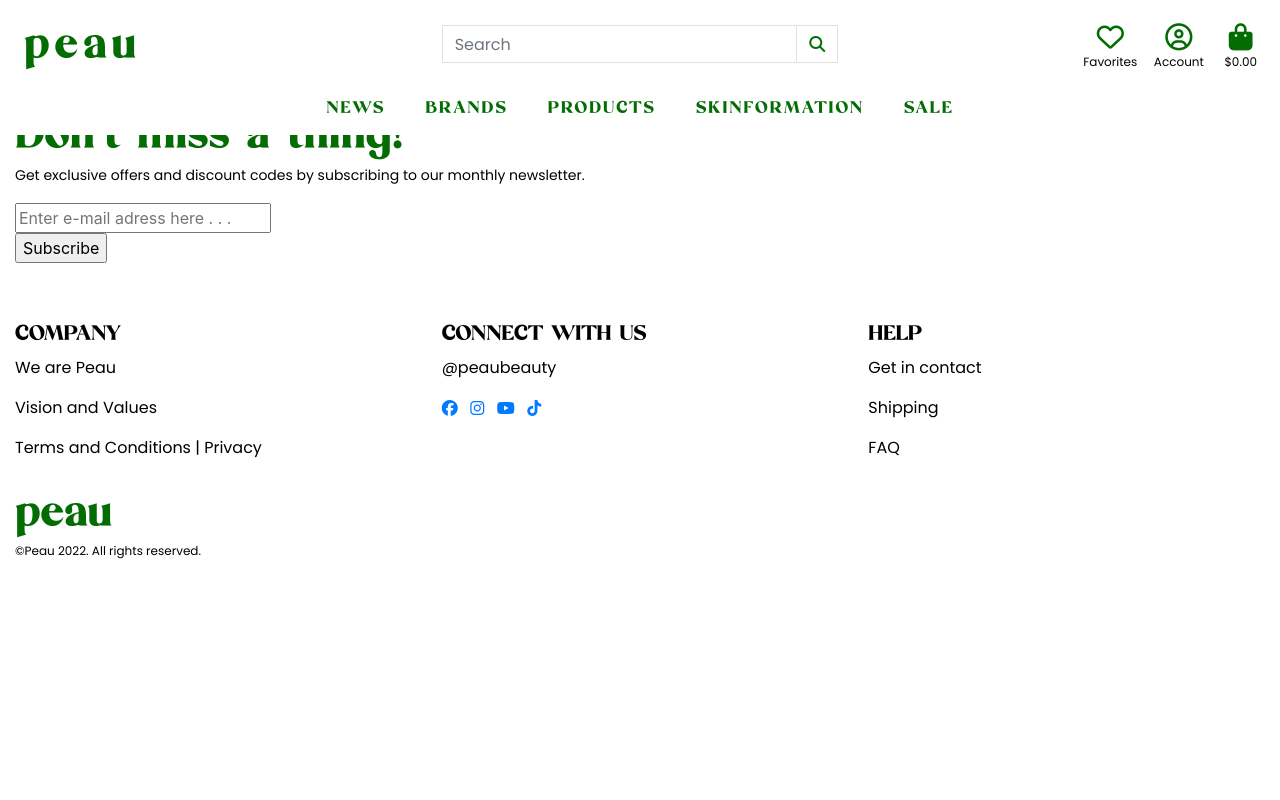
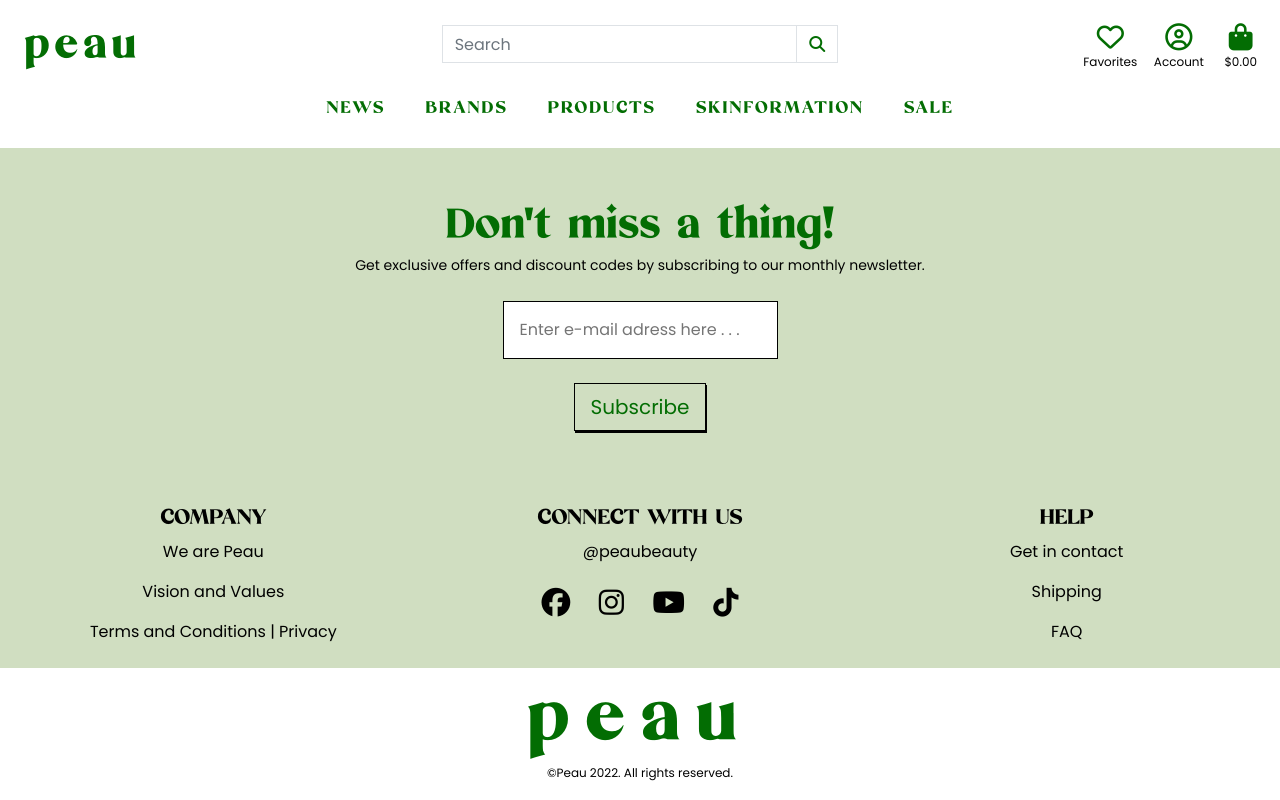
Before and after one commit to Code-Institute-Submissions/peau-beauty-project, a Django app: page / in a window 1280 px wide. Run offline with Django 3.2, Linux system fonts and the light colour scheme; some libraries are stand-ins or nearby versions.

Commit message:
Style footer content

```diff
--- a/static/css/base.css
+++ b/static/css/base.css
@@ -19,6 +19,11 @@
     flex-direction: column;
 }
 
+footer {
+    background-color: #d0dec1;
+    text-align: center;
+    margin-top: 90px;
+}
 
 /* Fontstyling for Logo, Headings and Paragraphs */
 h1,
@@ -57,6 +62,13 @@
     padding-left: 0.5rem;
 }
 
+#logo-footer {
+    color: #036d03;
+    font-family: 'Mikela', sans-serif;
+    font-size: 5rem;
+    letter-spacing: 1rem;
+}
+
 .small {
     font-family: 'Poppins', sans-serif;
     font-size: 0.75rem;
@@ -89,6 +101,12 @@
     font-size: 1.1rem;
 }
 
+.social-icons {
+    color: black;
+    font-size: 1.8rem;
+    padding: 0.5rem;
+}
+
 /* Nav Links */
 
 a {
@@ -113,6 +131,43 @@
     color: #036d03;
     cursor: pointer;
     text-decoration: none;
+}
+
+/* Newsletter Form */
+
+.newsletter-input {
+    background-color: white;
+    border: 1px solid black;
+    color: black;
+    font-family: 'Poppins', sans-serif;
+    font-size: 1rem;
+    padding: 1rem;
+    margin: 0.5rem;
+    width: 275px;
+}
+
+
+.newsletter-input::placeholder {
+    font-family: 'Poppins', sans-serif;
+}
+
+/* buttons */
+
+.subscribe-btn {
+    background-color: transparent;
+    border: 1px solid black;
+    border-radius: 0%;
+    color: #036d03;
+    font-family: 'Poppins', sans-serif;
+    font-size: 1.25rem;
+    padding: 0.5rem 1rem;
+    margin: 1rem;
+    box-shadow: 1px 2px 0px black;
+
+}
+
+.subscribe-btn:hover {
+    box-shadow: 0 10px 12px 0 rgba(0,0,0,0.24), 0 15px 30px 0 rgba(0,0,0,0.19);
 }
 
 
```
